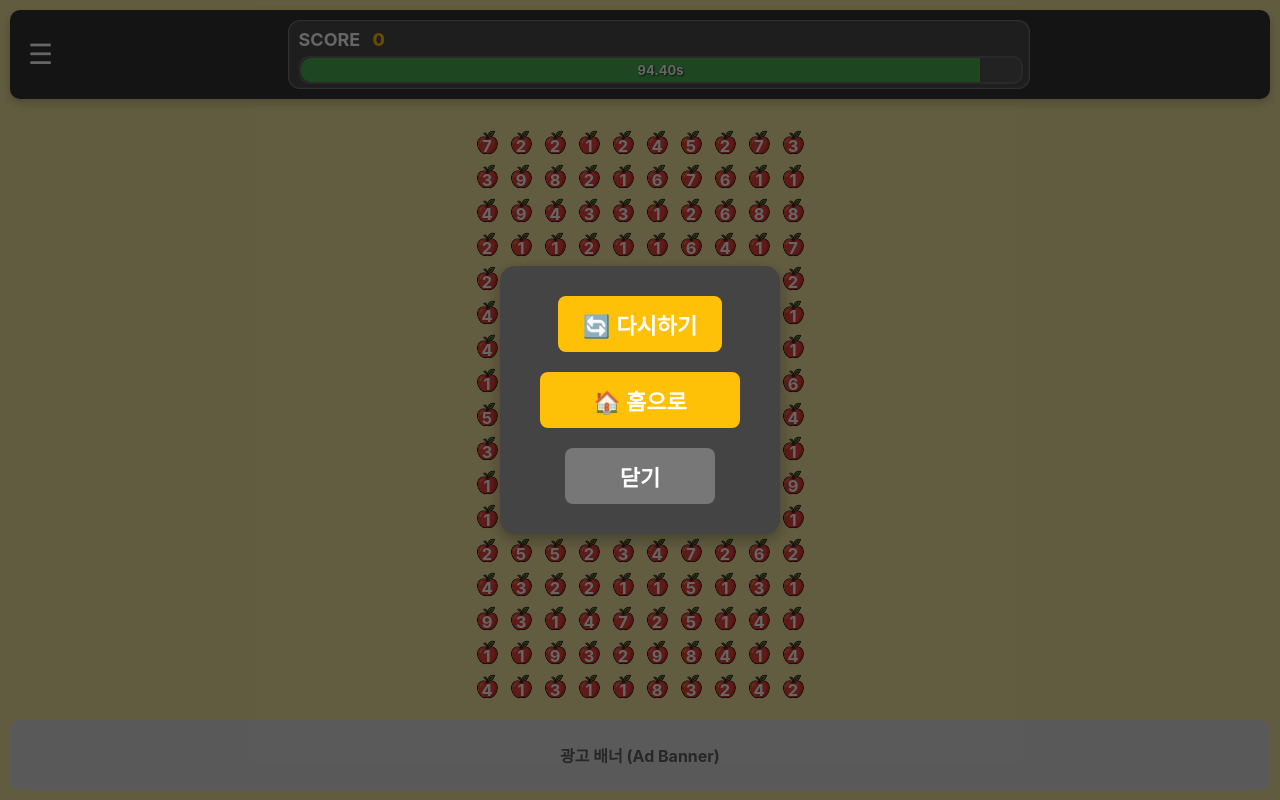
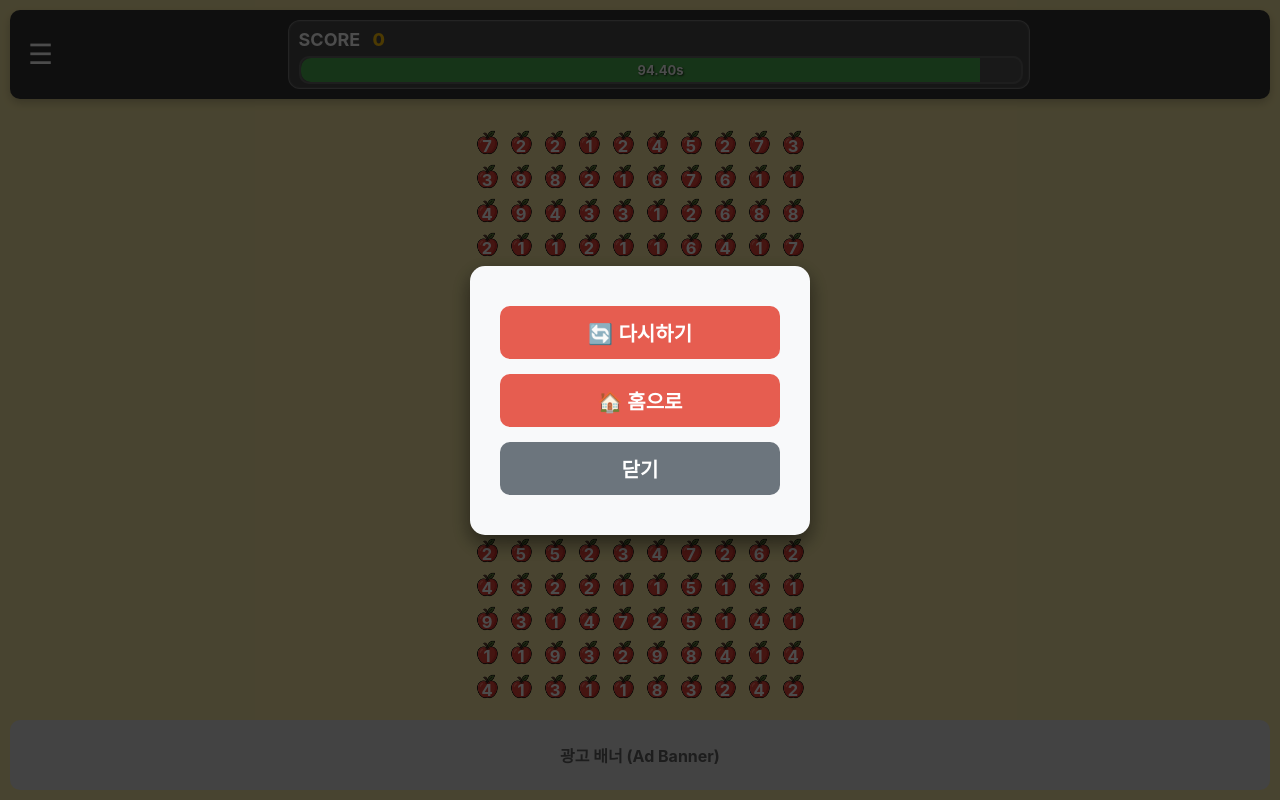
Before and after one commit to Newt-JH/apple-game-next, a Next.js app: page / in a window 1280 px wide. Both pictures are taken after a click on the button "메뉴 열기". Built offline with nearby package versions, Linux system fonts and the light colour scheme.

Commit message:
메뉴 css 변경

```diff
--- a/src/components/Menu.css
+++ b/src/components/Menu.css
@@ -4,7 +4,7 @@
   left: 0;
   width: 100%;
   height: 100%;
-  background-color: rgba(0, 0, 0, 0.6);
+  background-color: rgba(0, 0, 0, 0.7); /* Slightly darker overlay */
   display: flex;
   align-items: center;
   justify-content: center;
@@ -20,30 +20,44 @@
 }
 
 .menu-content {
-  background: #444;
-  padding: 30px 40px;
+  background: #f8f9fa; /* Light grey background for content box */
+  padding: 40px 30px; /* More vertical padding */
   border-radius: 15px;
   display: flex;
   flex-direction: column;
-  gap: 20px;
+  gap: 15px;
   align-items: center;
-  box-shadow: 0 5px 15px rgba(0,0,0,0.3);
+  box-shadow: 0 8px 20px rgba(0,0,0,0.5);
+  width: 280px; /* Fixed width */
+  max-width: 90%; /* Ensure it doesn't overflow on very small screens */
 }
 
 .menu-button {
-  font-size: 22px;
+  font-size: 20px;
   font-weight: bold;
-  color: #fff;
-  background-color: #ffc107;
+  color: #fff; /* White text for buttons */
+  background-color: #e65d50; /* Primary blue */
   border: none;
-  border-radius: 8px;
-  padding: 12px 25px;
+  border-radius: 10px;
+  padding: 12px 0;
   cursor: pointer;
   text-decoration: none;
   text-align: center;
-  min-width: 150px;
+  width: 100%;
+  transition: background-color 0.2s ease, transform 0.1s ease;
+}
+
+.menu-button:hover {
+  background-color: #0056b3; /* Darker blue on hover */
+  transform: translateY(-2px);
 }
 
 .menu-button.secondary {
-    background-color: #777;
+  background-color: #6c757d; /* Secondary grey */
+  color: #fff; /* White text for secondary */
 }
+
+.menu-button.secondary:hover {
+  background-color: #5a6268;
+  transform: translateY(-2px);
+}
```
